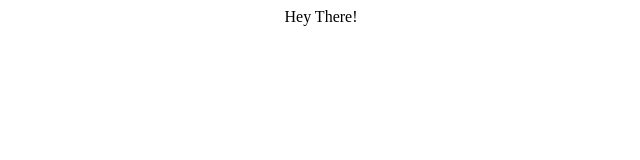
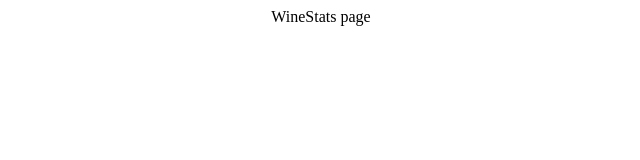
Before and after one commit to ay690/manufac_analytics, a React (Create React App) app: page / in a window 1280 px wide. Shown: the top 160 px of the page, without its empty margins (319-959 px from the left). Built offline with nearby package versions, Linux system fonts and the light colour scheme.

Commit message:
update: yarn package manager

```diff
--- a/package.json
+++ b/package.json
@@ -6,10 +6,12 @@
     "@testing-library/jest-dom": "^5.17.0",
     "@testing-library/react": "^13.4.0",
     "@testing-library/user-event": "^13.5.0",
+    "axios": "^1.6.8",
     "react": "^18.2.0",
     "react-dom": "^18.2.0",
     "react-scripts": "5.0.1",
-    "web-vitals": "^2.1.4"
+    "web-vitals": "^2.1.4",
+    "yarn": "^1.22.22"
   },
   "scripts": {
     "start": "react-scripts start",
--- a/src/App.js
+++ b/src/App.js
@@ -1,9 +1,11 @@
-import './App.css';
+import React from "react";
+import WineStats from "./component/WineStats";
+import "./App.css";
 
 function App() {
   return (
     <div className="App">
-      Hey There!
+      <WineStats />
     </div>
   );
 }
--- /dev/null
+++ b/src/component/WineStats.jsx
@@ -0,0 +1,11 @@
+import React from 'react'
+
+const WineStats = () => {
+  return (
+    <div>
+      WineStats page
+    </div>
+  )
+}
+
+export default WineStats
```
Also changed, not shown: 2 other files (tests, documents, lock files or other folders).
